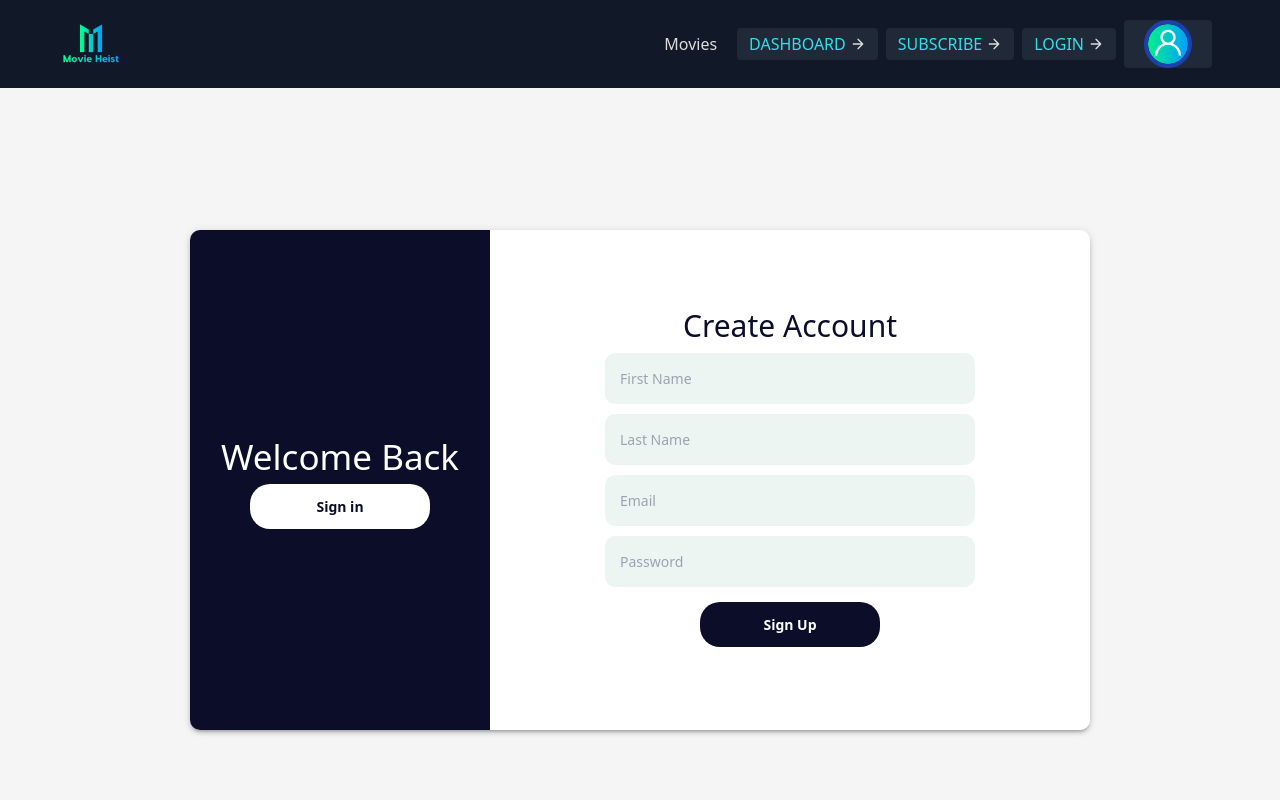
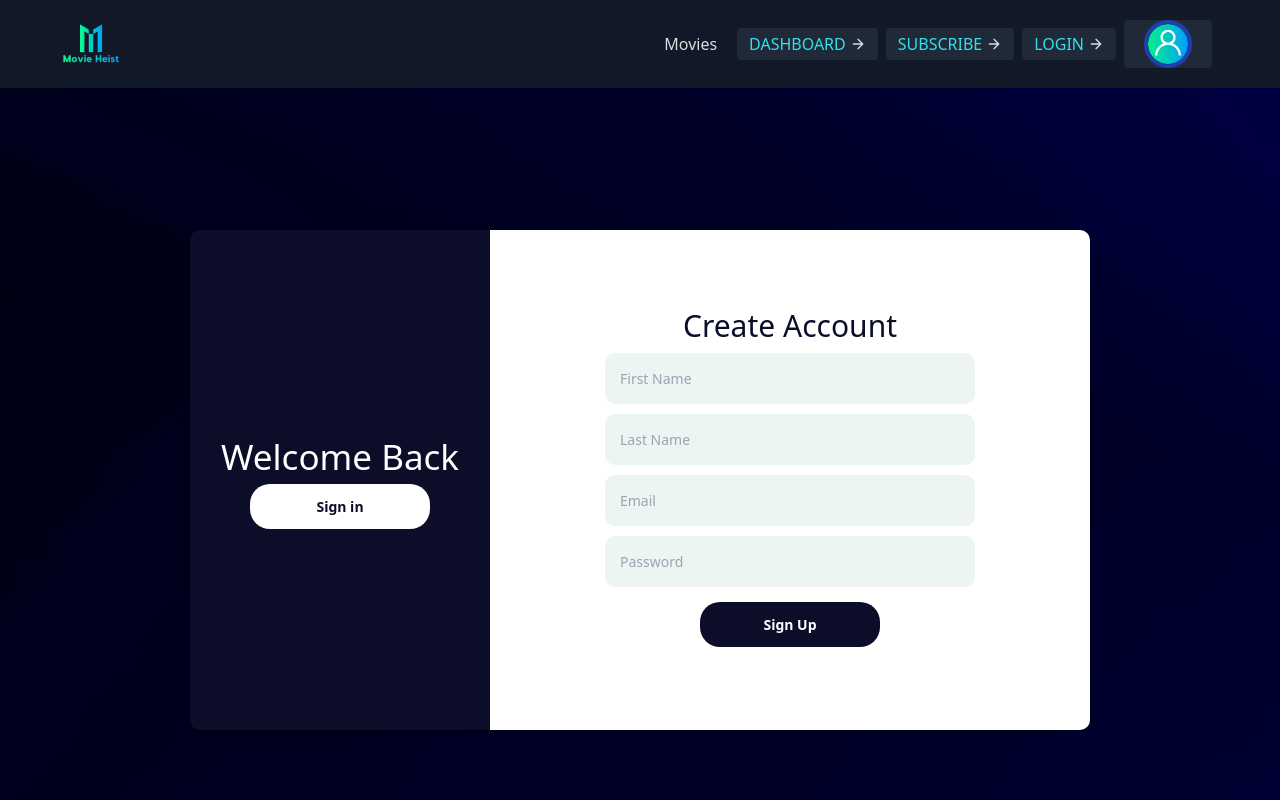
Before and after one commit to Muskan-Khemka/SNIG-Frontend, a React (Create React App) app: page /signup in a window 1280 px wide. Shown: the top 800 px of the page. Built offline with nearby package versions, Linux system fonts and the light colour scheme.

Commit message:
BackgroundSignUp/SignInFormChanged

```diff
--- a/src/components/signup/styles.module.css
+++ b/src/components/signup/styles.module.css
@@ -1,7 +1,9 @@
 .signup_container {
 	width: 100%;
 	min-height: 100vh;
-	background-color: #f5f5f5;
+	/* background-color: #f5f5f5; */
+	background-image: url('/src/Images/subscription_bg.jpg');
+    display: flex;
 	display: flex;
 	align-items: center;
 	justify-content: center;
```
